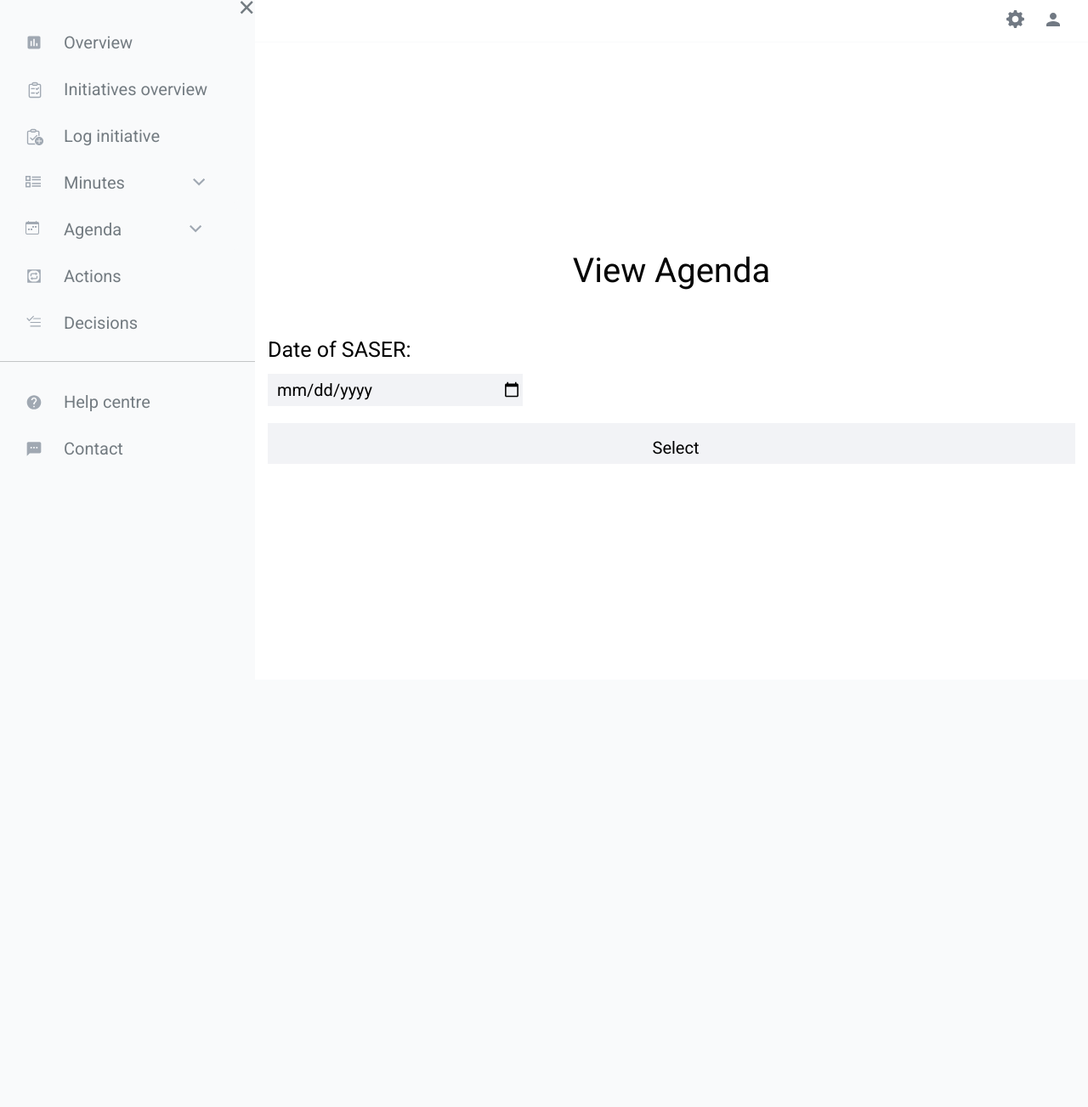
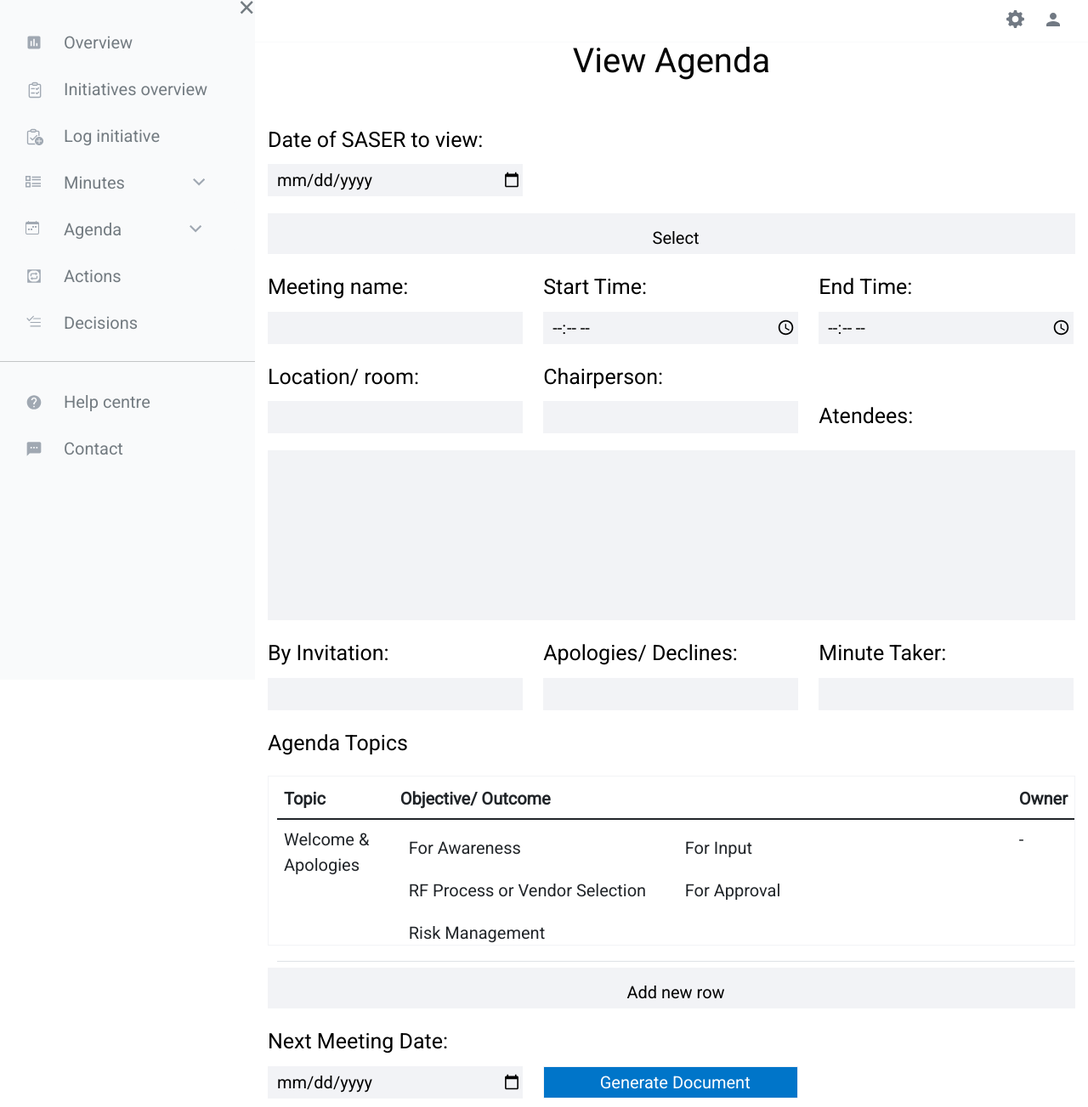
Before and after one commit to alisadayanand/saser-agenda, a Flask app: page /view in a window 1280 px wide. Shown: the whole page at 85% size. Before the commit the page ends 537 px from the top, so only its background shows below. Run offline with Flask 2, Linux system fonts and the light colour scheme.

Commit message:
view from edit

```diff
--- a/templates/agenda_view.html
+++ b/templates/agenda_view.html
@@ -35,7 +35,7 @@
     color: rgb(5, 5, 5);
     font-family: Roboto;
     font-style: bold;
-    margin-top: 1px;
+    margin-top: 500px;
 }
 .form-text p{
     font-family: Roboto;
@@ -169,7 +169,7 @@
         <form action="index.php" method="get">
 
             <div>
-                <span>Date of SASER:</span>
+                <span>Date of SASER to view:</span>
                 <input type="date" name="date" id="date" required>
             </div>
 
@@ -179,6 +179,98 @@
             </div>
 
 
+            <div>
+                <span>Meeting name:</span>
+                <input type="text" name="name" id="name" required>
+            </div>
+
+            <div>
+                <span>Start Time:</span>
+                <input type="time" name="starttime" id="starttime" required>
+            </div>
+
+            <div>
+                <span>End Time:</span>
+                <input type="time" name="endtime" id="endtime" required>
+            </div>
+
+            <div>
+                <span>Location/ room:</span>
+                <input type="text" name="locroom" id="locroom" required>
+            </div>
+
+            <div>
+                <span>Chairperson:</span>
+                <input type="text" name="chairperson" id="chairperson" required>
+            </div>
+
+            <div><span>Atendees:</span></div>
+
+            <div id="attend">
+                <input type="text" name="atendees" id="atendees" required>
+            </div>
+
+            <div>
+                <span>By Invitation:</span>
+                <input type="text" name="byinvite" id="byinvite" required>
+            </div>
+
+            <div>
+                <span>Apologies/ Declines:</span>
+                <input type="text" name="apol" id="apol" required>
+            </div>
+
+            <div>
+                <span>Minute Taker:</span>
+                <input type="text" name="mintaker" id="mintaker" required>
+            </div>
+
+            <div><span>Agenda Topics</span></div>
+
+            <div id="table">
+                <table class="table table-hover">
+                    <thead>
+                    <tr>
+                        <th>Topic</th>
+                        <th>Objective/ Outcome</th>
+                        <th>Owner</th>
+                    </tr>
+                    </thead>
+
+                    <tbody>
+                    <tr>
+                        <td>Welcome & Apologies</td>
+                        <td><div>For Awareness </div>
+                            <div>For Input </div>
+                            <div>RF Process or Vendor Selection </div>
+                            <div>For Approval </div>
+                            <div>Risk Management </div></td>
+                        <td>-</td>
+
+                    </tr>
+                    </tbody>
+                </table>
+
+            </div>
+
+
+
+
+            <div id="newrow">
+                <input type="newrow" value="Add new row" id="newrow">
+            </div>
+
+            <div>
+                <span> Next Meeting Date:</span>
+                <input type="date" name="nextdate" id="nextdate" required>
+            </div>
+
+
+            <div id="submit">
+                <input type="gendoc" value="Generate Document" id="gendoc">
+            </div>
+
+
         </form>
     </div>
 </div>
```
